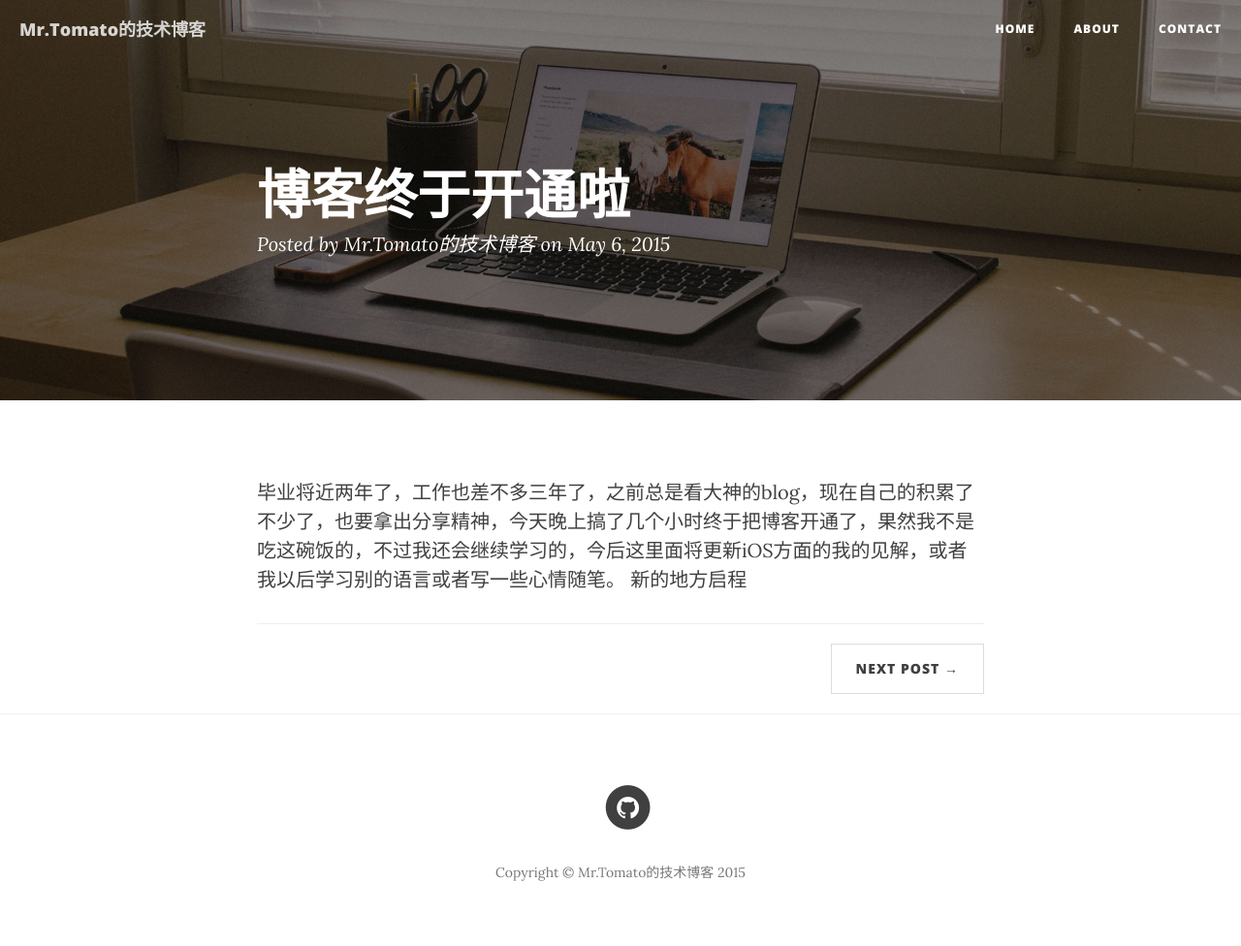
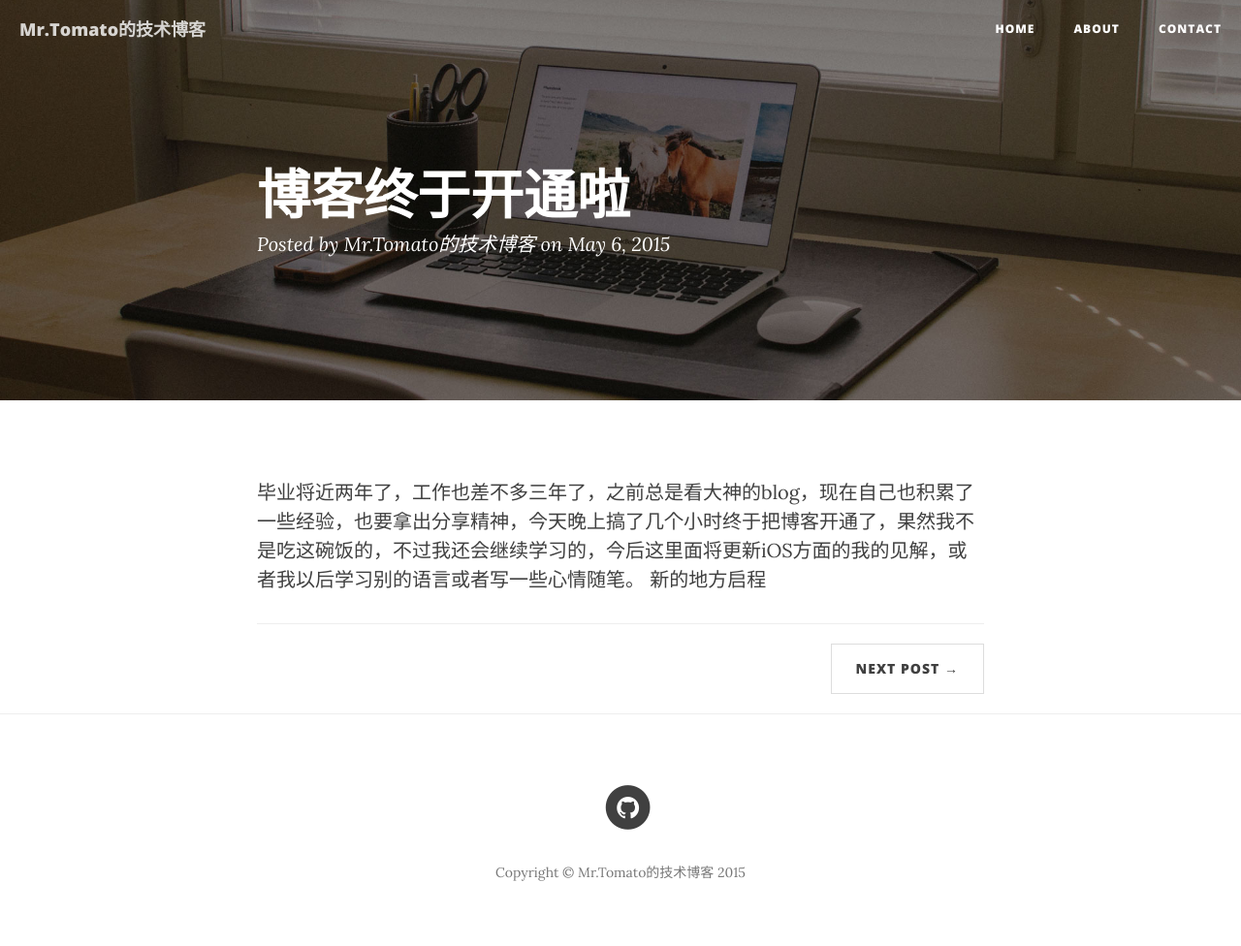
Before and after one commit to rhythmcity/blog, a Jekyll site: the page built from _posts/2015-05-06-welcome-to-myblog.md, in a window 1280 px wide. Shown: the whole page at 97% size. Built offline with Jekyll 4.4.1, drawn with Linux system fonts in a browser that asks for light colours; nearby versions of some CDN libraries.

Commit message:
Update 2015-05-06-welcome-to-myblog.md

```diff
--- a/_posts/2015-05-06-welcome-to-myblog.md
+++ b/_posts/2015-05-06-welcome-to-myblog.md
@@ -6,4 +6,4 @@ categories: 心情
 featured_image: /images/cover.jpg
 ---
 
-毕业将近两年了，工作也差不多三年了，之前总是看大神的blog，现在自己的积累了不少了，也要拿出分享精神，今天晚上搞了几个小时终于把博客开通了，果然我不是吃这碗饭的，不过我还会继续学习的，今后这里面将更新iOS方面的我的见解，或者我以后学习别的语言或者写一些心情随笔。 新的地方启程
+毕业将近两年了，工作也差不多三年了，之前总是看大神的blog，现在自己也积累了一些经验，也要拿出分享精神，今天晚上搞了几个小时终于把博客开通了，果然我不是吃这碗饭的，不过我还会继续学习的，今后这里面将更新iOS方面的我的见解，或者我以后学习别的语言或者写一些心情随笔。 新的地方启程
```
